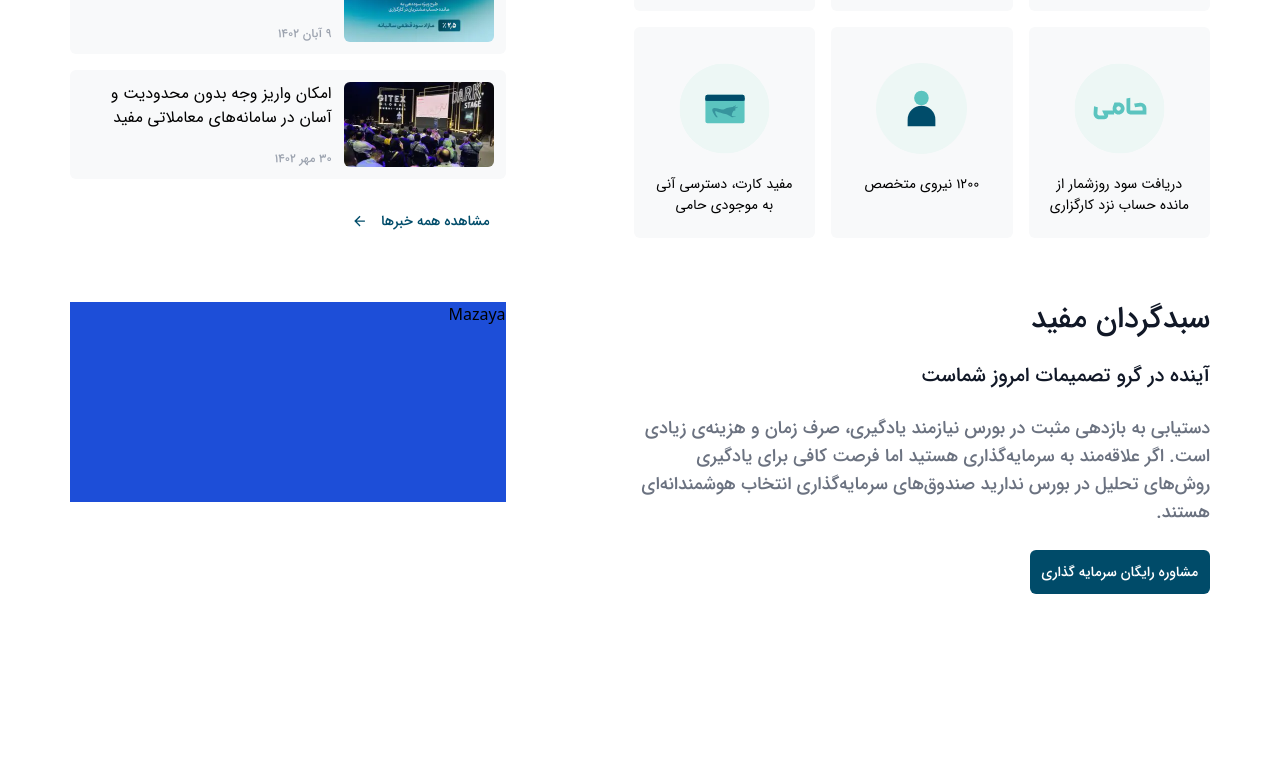
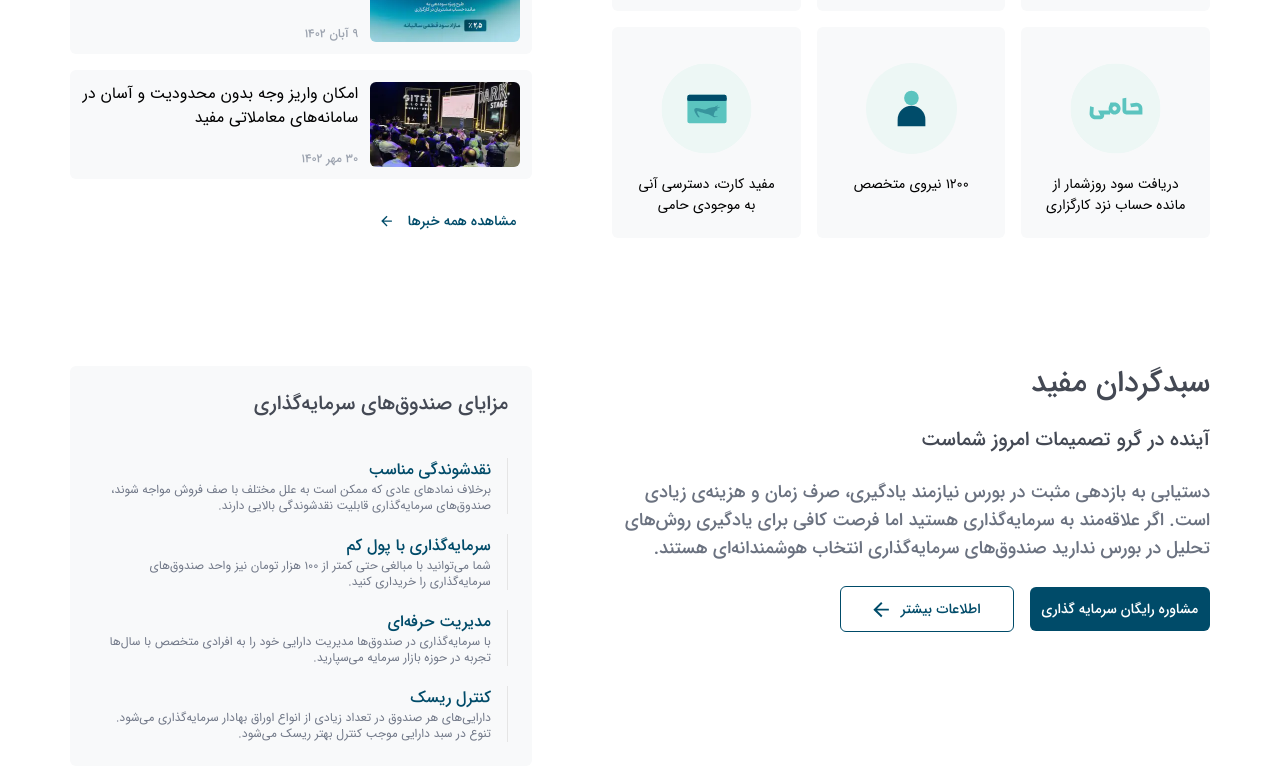
Before and after one commit to EvoNick-IR/Mofid-Securities-clone, a React (Vite) app: page / in a window 1280 px wide. Shown: the part 829-1610 px from the top of the page. Before the commit the page ends 1423 px from the top, so only its background shows below. Built offline with nearby package versions, Linux system fonts and the light colour scheme.

Commit message:
feat: dabad & mazaya section finished for now

```diff
--- a/src/components/Buttons/Button_noblue.jsx
+++ b/src/components/Buttons/Button_noblue.jsx
@@ -1,4 +1,5 @@
 import { useEffect, useState, memo } from "react";
+import { arrowLeft } from "../News/services";
 
 const Button_bg = (props) => {
   const { title } = props;
@@ -8,8 +9,9 @@
     setBtnTitle(title);
   }, [title]);
   return (
-    <div className="text-[#004B69] flex justify-center p-3 ismed text-sm border-solid border-[1px]  border-[#004B69]  transition-all duration-300 cursor-pointer rounded-md hover:opacity-80">
+    <div className="text-[#004B69] gap-3  flex justify-center py-3 px-8 items-center ismed text-sm border-solid border-[1px]  border-[#004B69]  transition-all duration-300 cursor-pointer rounded-md hover:bg-[#D0D8DD]">
       <button type="button">{btnTitle}</button>
+      <img src={arrowLeft} alt="" className="w-4 " />
     </div>
   );
 };
--- a/src/components/Buttons/Button_nogreen.jsx
+++ b/src/components/Buttons/Button_nogreen.jsx
@@ -1,4 +1,5 @@
 import { useEffect, useState, memo } from "react";
+import { arrowLeft } from "../News/services";
 
 const Button_bg = (props) => {
   const { title } = props;
@@ -8,8 +9,9 @@
     setBtnTitle(title);
   }, [title]);
   return (
-    <div className="text-[#00A796] flex justify-center p-3 ismed text-sm border-solid border-[1px]  border-[#00A796]  transition-all duration-300 cursor-pointer rounded-md hover:opacity-80">
+    <div className="text-[#00A796] gap-3  flex justify-center py-3 px-8 items-center ismed text-sm border-solid border-[1px]  border-[#00A796]  transition-all duration-300 cursor-pointer rounded-md hover:bg-[#D0D8DD]">
       <button type="button">{btnTitle}</button>
+      <img src={arrowLeft} alt="" className="w-4 " />
     </div>
   );
 };
--- a/src/components/Mazaya/Mazaya.jsx
+++ b/src/components/Mazaya/Mazaya.jsx
@@ -1,5 +1,36 @@
+import { useEffect, useState } from "react";
+import { data } from "./services";
+
 const Mazaya = () => {
-  return <div className="col-span-4 h-[200px] bg-blue-700">Mazaya</div>;
+  const [mazData, setMazData] = useState(data);
+  useEffect(() => {
+    setMazData(data);
+  }, [data]);
+  return (
+    <div className="col-span-4 bg-[#F8F9FA] p-6 rounded-md flex flex-col gap-10 justify-start ">
+      <h3 className="ismed text-xl text-[#444954]">
+        مزایای صندوق‌های سرمایه‌گذاری
+      </h3>
+      <div className="flex flex-col gap-5">
+        {mazData.map((item) => {
+          return (
+            <div
+              className="isreg flex gap-4 justify-start"
+              key={"mazaya" + item.id}
+            >
+              <div className="w-[2px] bg-neutral-200 ">
+                <div className="w-[2px] bg-[#00243C] hidden"></div>
+              </div>
+              <div className=" ">
+                <h4 className="text-base ismed text-[#004B69]">{item.title}</h4>
+                <p className="text-xs text-[#717888]">{item.para}</p>
+              </div>
+            </div>
+          );
+        })}
+      </div>
+    </div>
+  );
 };
 
 export default Mazaya;
--- a/src/components/Mazaya/services.js
+++ b/src/components/Mazaya/services.js
@@ -0,0 +1,22 @@
+export let data = [
+  {
+    id: 1,
+    title: "نقدشوندگی مناسب",
+    para: "برخلاف نماد‌های عادی که ممکن است به علل مختلف با صف فروش مواجه شوند، صندوق‌های سرمایه‌گذاری قابلیت نقدشوندگی بالایی دارند.",
+  },
+  {
+    id: 2,
+    title: "سرمایه‌گذاری با پول کم",
+    para: "شما می‌توانید با مبالغی حتی کمتر از ۱۰۰ هزار تومان نیز واحد صندوق‌های سرمایه‌گذاری را خریداری کنید.",
+  },
+  {
+    id: 3,
+    title: "مدیریت حرفه‌ای",
+    para: "با سرمایه‌گذاری در صندوق‌ها مدیریت دارایی خود را به افرادی متخصص با سال‌ها تجربه در حوزه بازار سرمایه می‌سپارید.",
+  },
+  {
+    id: 4,
+    title: "کنترل ریسک",
+    para: "دارایی‌های هر صندوق در تعداد زیادی از انواع اوراق بهادار سرمایه‌گذاری می‌شود. تنوع در سبد دارایی موجب کنترل بهتر ریسک می‌شود.",
+  },
+];
--- a/src/components/Sabad-gardan/Sabad.jsx
+++ b/src/components/Sabad-gardan/Sabad.jsx
@@ -1,24 +1,20 @@
 import Button_blue from "../Buttons/Button_blue";
+import Button_noblue from "../Buttons/Button_noblue";
 
 const Sabad = () => {
   return (
-    <div className="col-span-5 gap-6 flex flex-col items-start ">
-      <h2 className="ismed text-3xl text-gray-900">سبدگردان مفید</h2>
-      <h3 className="ismed text-xl text-gray-900">
-        آینده در گرو تصمیمات امروز شماست
-      </h3>
+    <div className="col-span-5 gap-6 flex flex-col items-start text-[#444954]">
+      <h2 className="ismed text-3xl">سبدگردان مفید</h2>
+      <h3 className="ismed text-xl ">آینده در گرو تصمیمات امروز شماست</h3>
       <p className="ismed text-lg text-gray-500">
         دستیابی به بازدهی مثبت در بورس نیازمند یادگیری، صرف زمان و هزینه‌ی زیادی
         است. اگر علاقه‌مند به سرمایه‌گذاری هستید اما فرصت کافی برای یادگیری
         روش‌های تحلیل در بورس ندارید صندوق‌های سرمایه‌گذاری انتخاب هوشمندانه‌ای
         هستند.
       </p>
-      <div className="">
-        <Button_blue
-          title="مشاوره رایگان سرمایه گذاری"
-          bg="#004B69"
-          color="white"
-        />
+      <div className="flex items-center gap-4">
+        <Button_blue title="مشاوره رایگان سرمایه گذاری" />
+        <Button_noblue title="اطلاعات بیشتر" />
       </div>
     </div>
   );
--- a/src/pages/Home/Home.jsx
+++ b/src/pages/Home/Home.jsx
@@ -5,16 +5,19 @@
 const Home = () => {
   return (
     <div className="">
-      <div id="carousel" className="w-full m-auto ">
+      <div id="carousel" className="w-full m-auto  ">
         <Slider />
       </div>
-      <section className="max-w-[1140px] w-[90%] grid grid-cols-9 gap-x-32 mt-[64px] mx-auto">
+      <section className="max-w-[1140px] w-[90%] grid grid-cols-9 gap-x-20 mt-[64px] mx-auto ">
         <Info />
         <News />
       </section>
-      <section className="max-w-[1140px] w-[90%] grid grid-cols-9 gap-x-32 mt-[64px] mx-auto ">
+      <section className="max-w-[1140px] w-[90%] grid grid-cols-9 gap-x-20 mt-[128px] mx-auto  ">
         <Sabad />
         <Mazaya />
+      </section>
+      <section className=" w-full flex flex-col items-center justify-center mt-[128px] mx-auto bg-[#00243C] ">
+
       </section>
     </div>
   );
```
